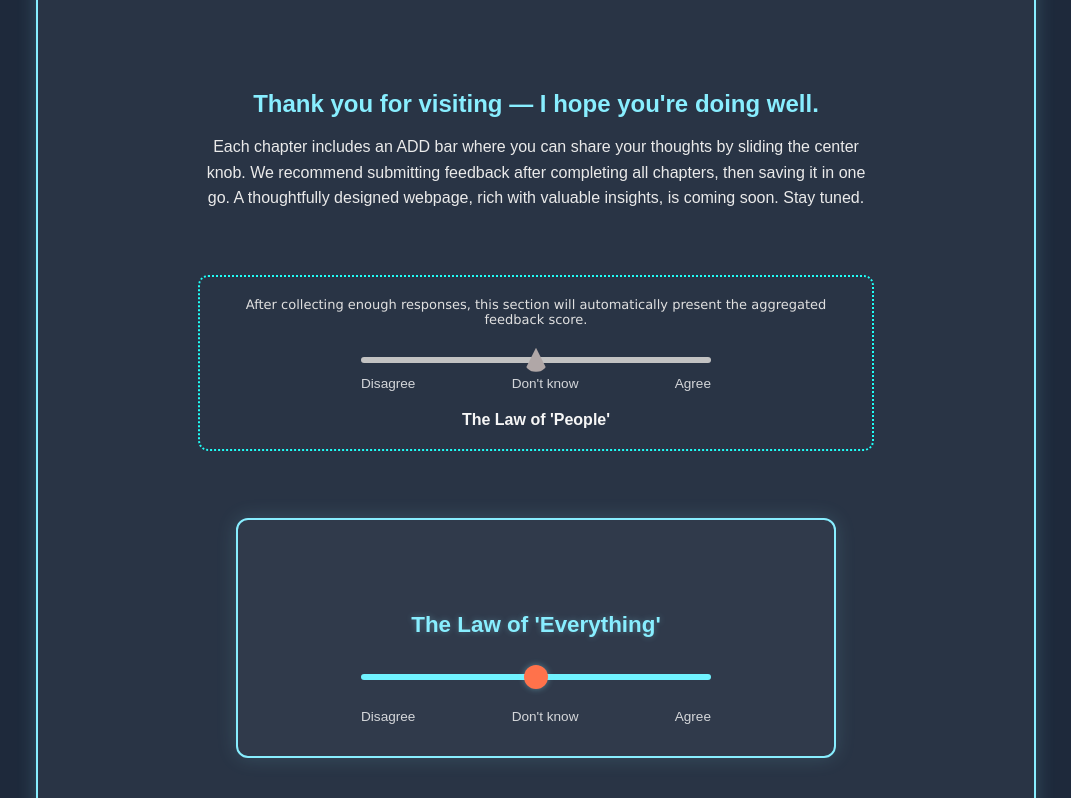
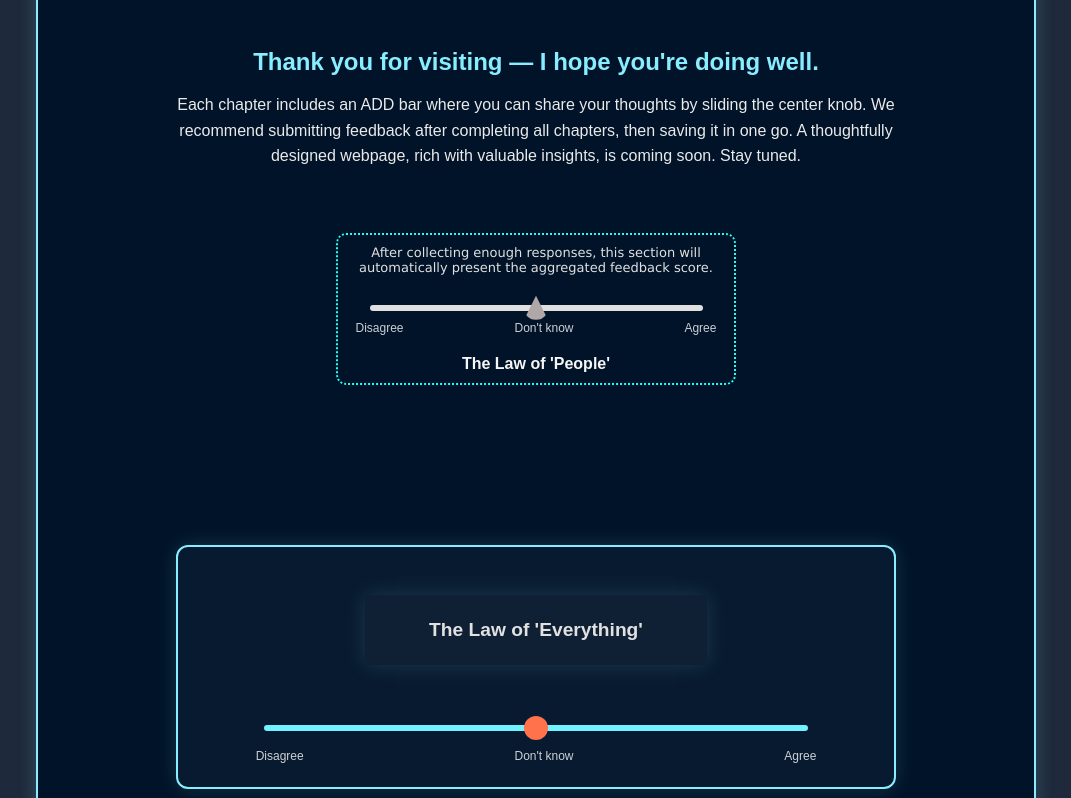
Before and after one commit to youmitsingh/truniv, a plain HTML site: page feedback.html in a window 1280 px wide. Shown: the part 154-952 px from the top of the page, without its empty margins (104-1175 px from the left). Drawn offline with Linux system fonts and the light colour scheme.

Commit message:
feedbacksizing check

```diff
--- a/feedback.html
+++ b/feedback.html
@@ -6,7 +6,6 @@
   <title>ADD Bar Feedback</title>
   <link rel="stylesheet" href="style/feedback.css"/>
   <link rel="stylesheet" href="style/styles.css"/>
-
 </head>
 <body>
 <div class="big-container">
@@ -56,9 +55,9 @@
       </div>
     </section>
 
+     <!-- Law sections without the “LawX:” prefix in UI -->
     <section class="all-feedback-bars" id="allFeedbackBars">
-      <!-- Law sections without the “LawX:” prefix in UI -->
-      <div class="law-section" id="law1">
+      <div class="all-law-section" id="law1">
         <div class="law-title">The Law of 'Everything'</div>
         <div class="slider-container">
           <input type="range" min="0" max="100" value="50" class="range" id="slider1" />
@@ -71,7 +70,7 @@
       </div>
 
 
-      <div class="law-section" id="law2">
+      <div class="all-law-section" id="law2">
         <div class="law-title">The Law of 'Universe'</div>
         <div class="slider-container">
           <input type="range" min="0" max="100" value="50" class="range" id="slider2"/>
@@ -83,7 +82,7 @@
         </div>
       </div>
 
-      <div class="law-section" id="law3">
+      <div class="all-law-section" id="law3">
         <div class="law-title">The Law of 'Surroundings'</div>
         <div class="slider-container">
           <input type="range" min="0" max="100" value="50" class="range" id="slider3"/>
@@ -95,7 +94,7 @@
         </div>
       </div>
 
-      <div class="law-section" id="law4">
+      <div class="all-law-section" id="law4">
         <div class="law-title">The Law of 'Time'</div>
         <div class="slider-container">
           <input type="range" min="0" max="100" value="50" class="range" id="slider4"/>
@@ -107,7 +106,7 @@
         </div>
       </div>
 
-      <div class="law-section" id="law5">
+      <div class="all-law-section" id="law5">
         <div class="law-title">The Law of 'Bio Machine'</div>
         <div class="slider-container">
           <input type="range" min="0" max="100" value="50" class="range" id="slider5"/>
@@ -119,7 +118,7 @@
         </div>
       </div>
 
-      <div class="law-section" id="law6">
+      <div class="all-law-section" id="law6">
         <div class="law-title">The Law of 'Energy'</div>
         <div class="slider-container">
           <input type="range" min="0" max="100" value="50" class="range" id="slider6"/>
@@ -131,7 +130,7 @@
         </div>
       </div>
 
-      <div class="law-section" id="law7">
+      <div class="all-law-section" id="law7">
         <div class="law-title">The Law of 'Emotions'</div>
         <div class="slider-container">
           <input type="range" min="0" max="100" value="50" class="range" id="slider7"/>
@@ -143,7 +142,7 @@
         </div>
       </div>
 
-      <div class="law-section" id="law8">
+      <div class="all-law-section" id="law8">
         <div class="law-title">The Law of 'Intensity'</div>
         <div class="slider-container">
           <input type="range" min="0" max="100" value="50" class="range" id="slider8"/>
@@ -155,7 +154,7 @@
         </div>
       </div>
 
-      <div class="law-section" id="law9">
+      <div class="all-law-section" id="law9">
         <div class="law-title">The Law of 'Personality'</div>
         <div class="slider-container">
           <input type="range" min="0" max="100" value="50" class="range" id="slider9"/>
@@ -167,7 +166,7 @@
         </div>
       </div>
 
-      <div class="law-section" id="law10">
+      <div class="all-law-section" id="law10">
         <div class="law-title">The Law of 'Work'</div>
         <div class="slider-container">
           <input type="range" min="0" max="100" value="50" class="range" id="slider10"/>
--- a/style/feedback.css
+++ b/style/feedback.css
@@ -29,9 +29,10 @@
 }*/
 
 .main-container {
-  max-width: 800px;
-  margin: 0 auto;
-  padding-top: 30px;
+  max-width: 1000px;
+  margin: auto;
+  background-color: #001328;
+  padding-top: 20px;
 }
 
 /*main heading*/
@@ -53,59 +54,24 @@
   max-width: 800px;
   margin: 2rem auto;
 }
-/* spacing between each law section increased */
-.law-section + .law-section {
-  margin-top: 100px;
-}
 
 
 /* rest of your styles unchanged */
-.law-title {
-  font-weight: bold;
-  margin: 60px 0;
-  color: #555;
-}
 
-.slider-container {
-  display: flex;
-  flex-direction: column;
-  align-items: center;
-}
 
-input[type="range"] {
-  appearance: none;
-  width: 90%;
-  max-width: 350px;
-  height: 6px;
-  background: #43ff88;
-  border-radius: 5px;
-  margin: 20px 0 8px;
-  cursor: pointer;
-}
 
-input[type="range"]::-webkit-slider-thumb,
-input[type="range"]::-moz-range-thumb {
-  width: 24px;
-  height: 24px;
-  border-radius: 50%;
-  background: orange;
-}
 
-.slider-labels {
-  display: flex;
-  justify-content: space-between;
-  width: 90%;
-  max-width: 350px;
-  font-size: 12px;
-  margin-top: 5px;
-}
+
+
+
 
 
 
 /* Output Bar */
 .output-bar {
-  margin: 20px 30px;
-  padding: 20px;
+  margin: auto;
+  max-width: 400px;
+  padding: 10px;
   border: 2px dotted #1ffff8;
   border-radius: 10px;
 }
@@ -140,21 +106,96 @@ input[type="range"]::-moz-range-thumb {
   color: #f6f6f6;
 }
 
-/* Slider Styles */
+
+
+/*================= slider Section ================*/
+
+
+
+/*Feedback all chapters slide bar setion*/
+/* Section design inside big container */
+/* All Feedback Bars Container in section*/
+.all-feedback-bars {
+  padding: 1rem;
+}
+
+/* spacing between each law section increased */
+
+/*.law-section + .law-section {
+  margin-top: 500px;
+}*/
+
+.all-law-section {
+  background: rgba(255, 255, 255, 0.03);
+  border: 2px solid #8ef;
+  border-radius: 12px;
+  padding: 1rem;
+  text-align: center;
+  box-shadow: 0 0 20px rgba(142, 239, 255, 0.15);
+  margin: 9rem auto;
+  width: 80%;
+  min-width: 420px; /* 👈 Prevents excessive horizontal squeezing */
+  box-sizing: border-box;
+}
+
+@media (max-width: 480px) {
+  .all-law-section {
+    min-width: 90%; /* 👈 Makes it responsive on smaller screens */
+  }
+}
+
+/* Law text title of chapters name */
+.law-title {
+  background: rgba(215, 215, 215, 0.03);
+  /*on full expension*/
+  min-width: 300px; /*on small screen*/
+  width: 50%; /* Makes it scale on smaller screens */
+  text-align: center;
+  box-shadow: 0 0 20px rgba(142, 239, 255, 0.15);
+  box-sizing: border-box;
+  padding: 1.5rem 1rem;
+  font-size: 1.2rem;
+  margin: 2rem auto;
+  font-weight: bold;
+  color: #e1e1e1;
+}
+
+/*Slider Bar Design*/
+.slider-container {
+  width: 100%;
+  max-width: 600px;
+  margin: 0 auto;
+  padding: 1rem;
+  box-sizing: border-box;
+  padding: 0.5rem;
+  gap: 0.5rem;
+  display: flex;
+  flex-direction: column;
+  align-items: center;
+}
+
+
+    /*&&&&&&&&&&&&&&&&&&&&&&& sliderbar inside design &&&&&&&&&&&&&&&&&&&&&&&&&&&&&&&&*/
+
+
 input[type="range"] {
   -webkit-appearance: none;
   appearance: none;
-  width: 90%;
-  max-width: 350px;
+  width: 80%;
+  min-width: 333px;
+  /*background: #ff0217;*/
+  /*border-radius: 0px;*/
+  pointer-events: none; /* Disable interaction on the bar */
   height: 6px;
-  background: #c2c2c2;
-  border-radius: 5px;
-  margin: 20px 0 8px;
-  pointer-events: none; /* Disable interaction on the bar */
+  background: #e0e0e0; /*this is for output bar*/
+  border-radius: 6px;
+  margin: 20px 0 5px;
+  cursor: pointer;
 }
 
 input[type="range"].range {
   background: #70f3ff;
+  width: 93%;
 }
 
 input[type="range"]::-webkit-slider-thumb {
@@ -177,59 +218,72 @@ input[type="range"]::-moz-range-thumb {
   pointer-events: auto; /* Enable interaction on the handle */
 }
 
-/* Slider Labels */
+            /*&&&&&&&&&&&&&&&&&&&&&&& sliderbar inside design &&&&&&&&&&&&&&&&&&&&&&&&&&&&&&&&*/
+
+
+
 .slider-labels {
   display: flex;
+  justify-content: flex-start; /* Align items to the left */
+  gap: 6rem;                   /* Increase spacing between labels */
+  width: 96%;
+  margin-top: 4px;
+  font-size: 0.75rem;
+  /*flex-wrap: wrap;
+  justify-content: space-around;*/
+  /*text-align: center;*/
+  /*display: flex;*/
   justify-content: space-between;
-  width: 90%;
-  max-width: 350px;
+  color: #fefefe;
+  opacity: 0.8;
   font-size: 12px;
   margin-top: 5px;
 }
 
-/* All Feedback Bars Container */
-.all-feedback-bars {
-  margin: 20px 30px;
-  padding: 15px;
-  /*border: 2px groove #e8fafc;*/
-}
+
+/*================= slider  Section ================*/
+
+
+
 
 /* Individual Law Section */
 .law-section {
   background: rgba(255, 255, 255, 0.03);
   border: 2px solid #8ef;
   border-radius: 12px;
-  padding: 2rem;
-  margin: 2rem auto;
-  max-width: 600px;
+  padding: 1rem;
+  margin: 0rem auto;
+  max-width: 1000px;
   text-align: center;
   box-shadow: 0 0 20px rgba(142, 239, 255, 0.15);
+  padding: 1rem;
+  margin: 1rem auto;
+  width: 95%;
+  box-sizing: border-box;
 }
 
-.law-title {
-  font-size: 1.4rem;
-  font-weight: bold;
-  margin-bottom: 1rem;
-  color: #8ef;
-  text-shadow: 0 0 6px rgba(142, 239, 255, 0.3);
-}
 
-.slider-container {
-  display: flex;
-  flex-direction: column;
-  align-items: center;
-  gap: 1rem;
-}
+
+
 
 .range {
-  width: 80%;
-  height: 6px;
-  background: linear-gradient(to right, #8ef, #af8);
-  border-radius: 3px;
-  outline: none;
-  -webkit-appearance: none;
-  appearance: none;
+  width: 100%;
 }
+@media (max-width: 480px) {
+  .law-section {
+    margin: 0.5rem 0;
+    padding: 0.75rem;
+  }
+
+
+
+  .range {
+    height: 5px;
+  }
+
+
+
+
 
 /* Slider Thumb */
 .range::-webkit-slider-thumb {
@@ -259,17 +313,11 @@ input[type="range"]::-moz-range-thumb {
 }
 
 /* Slider Labels */
-.slider-labels {
-  display: flex;
-  justify-content: space-between;
-  width: 80%;
-  font-size: 0.85rem;
-  color: #fefefe;
-  opacity: 0.8;
-}
 
 
-/* User Details Form */
+
+/* User Details Form\\\\\\\\\\\\/////////////////////////////////////// */
+
 .user-details {
   padding: 20px 15px;
   text-align: center;
@@ -316,7 +364,7 @@ input[type="range"]::-moz-range-thumb {
   text-align: center;
 }
 
-/* Input Fields */
+
 .name-input,
 .email-input,
 .country-select,
@@ -360,7 +408,7 @@ select:focus {
   outline: none;
 }
 
-
+/* User Details Form\\\\\\\\\\\\/////////////////////////////////////// */
 /* Save Button */
 .save-btn {
   display: block;
--- a/style/styles.css
+++ b/style/styles.css
@@ -12,13 +12,21 @@ body {
 .big-container {
   border: 2px solid #8ef;                     /* Light blue cosmic border */
   border-radius: 12px;                        /* Smooth rounded corners */
-  padding: 2rem;                              /* Inner breathing space */
+  padding: 0rem;                              /* Inner breathing space */
   margin: 2rem auto;                          /* Centered with vertical spacing */
   max-width: 1000px;                           /* Prevents stretching too wide */
   background: rgba(255, 255, 255, 0.05);      /* Subtle translucent backdrop */
   box-shadow: 0 0 20px rgba(142, 239, 255, 0.2); /* Soft glow around the box */
   transition: box-shadow 0.3s ease, transform 0.3s ease;
 }
+@media (max-width: 768px) {
+  .big-container {
+    padding: 0rem;
+    margin: 1rem;
+    width: 95%;
+  }
+}
+
 
 html, body {
   height: 100%;
```
